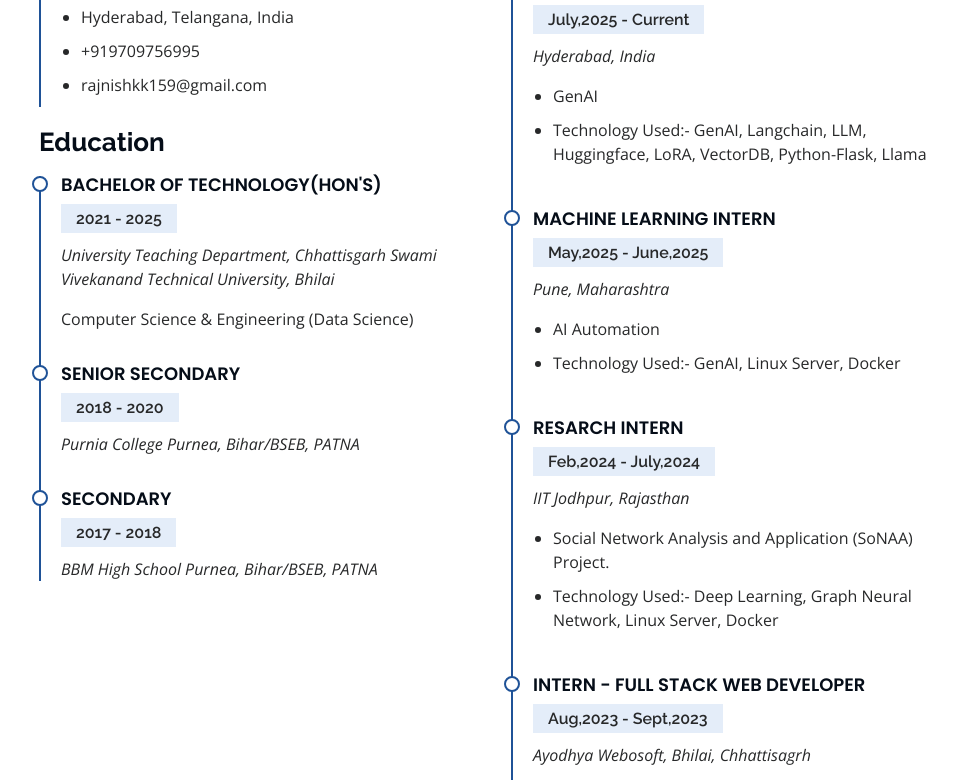
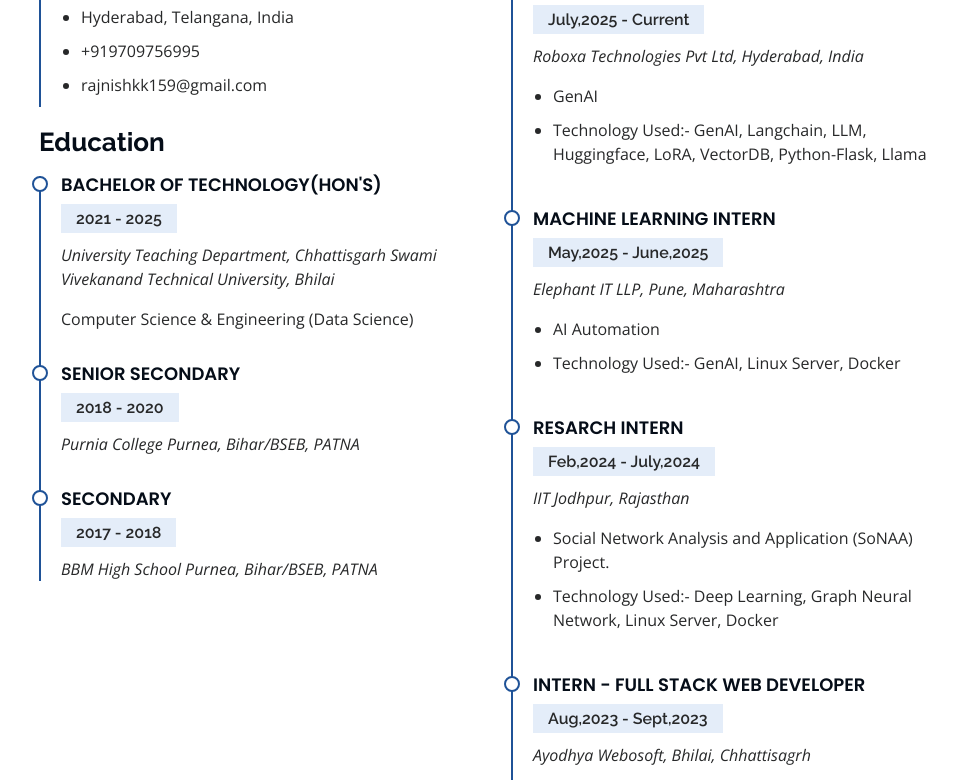
Before and after one commit to rajnish159/Portfolio-Resume, a plain HTML site: page index.html in a window 1280 px wide. Shown: the part 2721-3501 px from the top of the page, without its empty margins (291-1248 px from the left). Drawn offline with nearby package versions, Linux system fonts and the light colour scheme.

Commit message:
Update index.html

```diff
--- a/index.html
+++ b/index.html
@@ -393,7 +393,7 @@ Let’s connect if you’re building something meaningful!
             <div class="resume-item">
               <h4> Team Lead - Data Science Engineer</h4>
               <h5>July,2025 - Current</h5>
-              <p><em>Hyderabad, India </em></p>
+              <p><em>Roboxa Technologies Pvt Ltd, Hyderabad, India </em></p>
               <ul>
                 <li>GenAI</li>
                 <li>Technology Used:- GenAI, Langchain, LLM, Huggingface, LoRA, VectorDB, Python-Flask, Llama </li>
@@ -405,7 +405,7 @@ Let’s connect if you’re building something meaningful!
             <div class="resume-item">
               <h4> Machine Learning Intern</h4>
               <h5>May,2025 - June,2025</h5>
-              <p><em>Pune, Maharashtra </em></p>
+              <p><em>Elephant IT LLP, Pune, Maharashtra </em></p>
               <ul>
                 <li>AI Automation</li>
                 <li>Technology Used:- GenAI, Linux Server, Docker </li>
```
